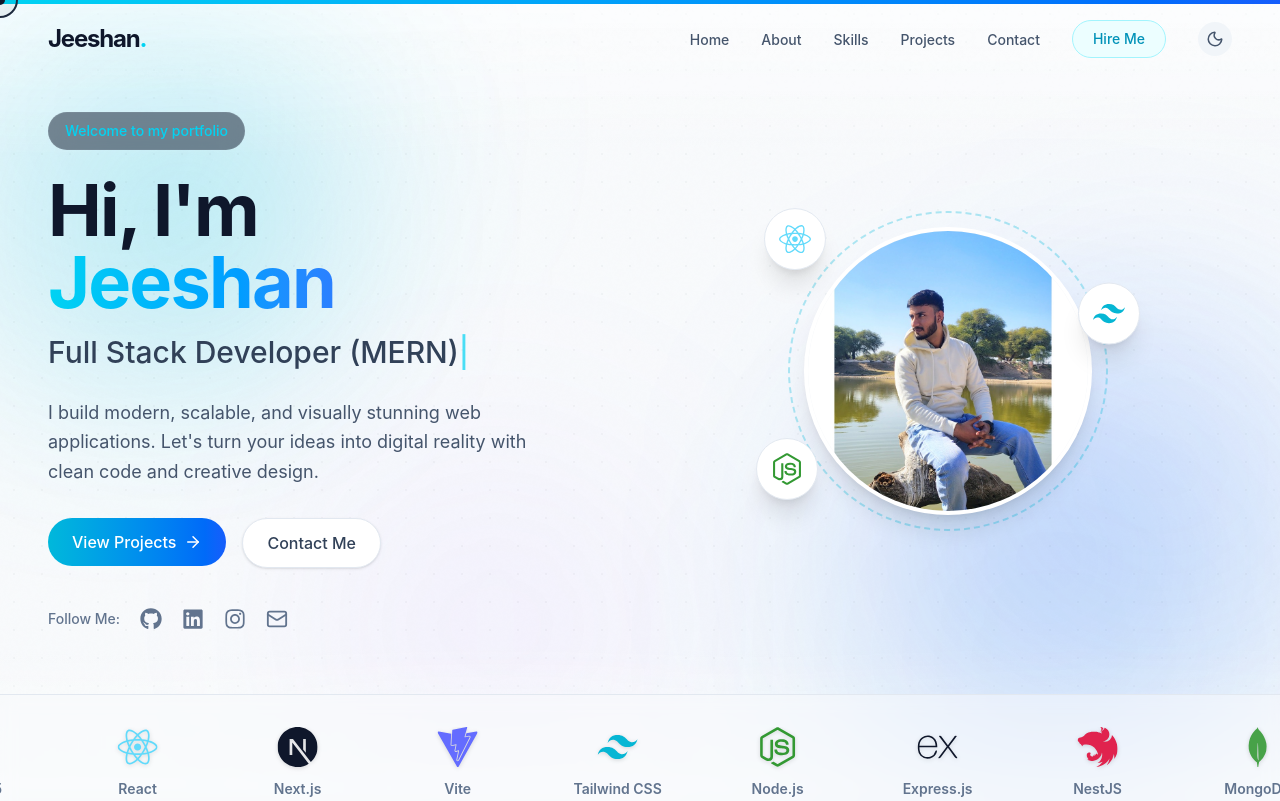
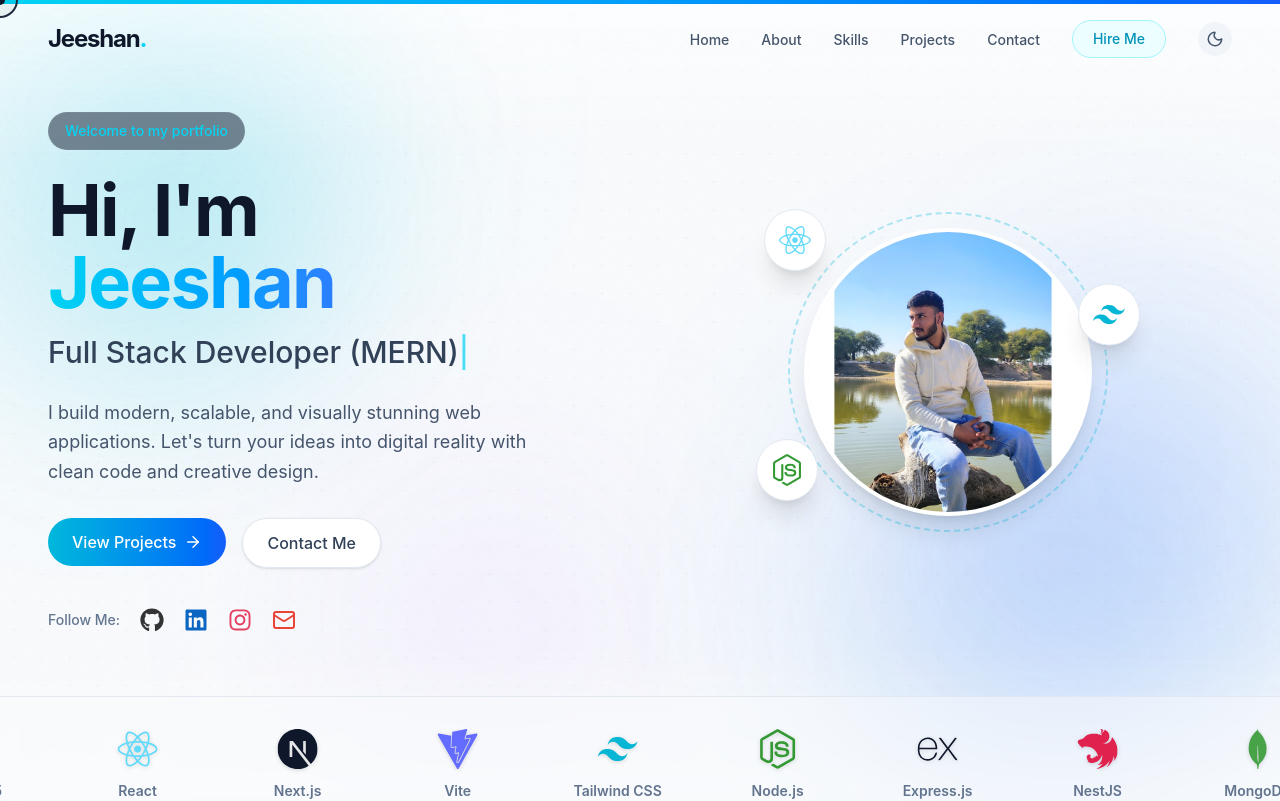
Before and after one commit to jeeshanabbasi/portfolio-js, a React (Vite) app: page / in a window 1280 px wide. Shown: the top 801 px of the page. Built offline with nearby package versions, Linux system fonts and the light colour scheme.

Commit message:
update new

```diff
--- a/src/components/Footer.jsx
+++ b/src/components/Footer.jsx
@@ -23,9 +23,9 @@ export default function Footer() {
   ];
 
   const socialLinks = [
-    { icon: <FaGithub size={20} />, href: 'https://github.com/jeeshanabbasi/', label: 'GitHub', hoverColor: 'hover:text-white hover:bg-slate-800 dark:hover:bg-white dark:hover:text-slate-900' },
-    { icon: <FaLinkedin size={20} />, href: 'https://www.linkedin.com/in/jeeshan-abbasi-67aa7638a/', label: 'LinkedIn', hoverColor: 'hover:text-white hover:bg-[#0A66C2]' },
-    { icon: <FaInstagram size={20} />, href: 'http://instagram.com/jeeshan_abbasi18', label: 'Instagram', hoverColor: 'hover:text-white hover:bg-gradient-to-br hover:from-[#f9ce34] hover:via-[#ee2a7b] hover:to-[#6228d7]' },
+    { icon: <FaGithub size={20} />, href: 'https://github.com/jeeshanabbasi/', label: 'GitHub', colorClass: 'text-[#333] dark:text-white hover:bg-slate-100 dark:hover:bg-slate-800' },
+    { icon: <FaLinkedin size={20} />, href: 'https://www.linkedin.com/in/jeeshan-abbasi-67aa7638a/', label: 'LinkedIn', colorClass: 'text-[#0A66C2] hover:bg-blue-50 dark:hover:bg-blue-900/20' },
+    { icon: <FaInstagram size={20} />, href: 'http://instagram.com/jeeshan_abbasi18', label: 'Instagram', colorClass: 'text-[#E4405F] hover:bg-pink-50 dark:hover:bg-pink-900/20' },
   ];
 
   return (
@@ -176,7 +176,7 @@ export default function Footer() {
                   target="_blank"
                   rel="noreferrer"
                   aria-label={social.label}
-                  className={`p-3 rounded-xl bg-white dark:bg-slate-900/50 border border-slate-200 dark:border-white/5 shadow-sm text-slate-500 dark:text-slate-400 transition-all duration-300 hover:-translate-y-1 hover:shadow-md ${social.hoverColor}`}
+                  className={`p-3 rounded-xl bg-white dark:bg-slate-900/50 border border-slate-200 dark:border-white/5 shadow-sm transition-all duration-300 hover:-translate-y-1 hover:shadow-md ${social.colorClass}`}
                 >
                   {social.icon}
                 </a>
--- a/src/components/Hero.jsx
+++ b/src/components/Hero.jsx
@@ -81,17 +81,17 @@ export default function Hero() {
             {/* Social Links */}
             <div className="flex items-center gap-5 mt-10">
               <p className="text-slate-500 dark:text-slate-400 text-sm font-medium">Follow Me:</p>
-              <a href="https://github.com/jeeshanabbasi/" target="_blank" rel="noreferrer" className="text-slate-500 hover:text-cyan-600 dark:text-slate-400 dark:hover:text-cyan-400 transition-colors">
-                <FaGithub size={22} />
+              <a href="https://github.com/jeeshanabbasi/" target="_blank" rel="noreferrer" className="text-[#333] dark:text-white hover:scale-110 transition-transform">
+                <FaGithub size={24} />
               </a>
-              <a href="https://www.linkedin.com/in/jeeshan-abbasi-67aa7638a/" target="_blank" rel="noreferrer" className="text-slate-500 hover:text-cyan-600 dark:text-slate-400 dark:hover:text-cyan-400 transition-colors">
-                <FaLinkedin size={22} />
+              <a href="https://www.linkedin.com/in/jeeshan-abbasi-67aa7638a/" target="_blank" rel="noreferrer" className="text-[#0A66C2] hover:scale-110 transition-transform">
+                <FaLinkedin size={24} />
               </a>
-              <a href="http://instagram.com/jeeshan_abbasi18" target="_blank" rel="noreferrer" className="text-slate-500 hover:text-cyan-600 dark:text-slate-400 dark:hover:text-cyan-400 transition-colors">
-                <FaInstagram size={22} />
+              <a href="http://instagram.com/jeeshan_abbasi18" target="_blank" rel="noreferrer" className="text-[#E4405F] hover:scale-110 transition-transform">
+                <FaInstagram size={24} />
               </a>
-              <a href="mailto:jeeshanabbasi055@gmail.com" className="text-slate-500 hover:text-cyan-600 dark:text-slate-400 dark:hover:text-cyan-400 transition-colors">
-                <Mail size={22} />
+              <a href="mailto:jeeshanabbasi055@gmail.com" className="text-[#EA4335] hover:scale-110 transition-transform">
+                <Mail size={24} />
               </a>
             </div>
           </motion.div>
```
